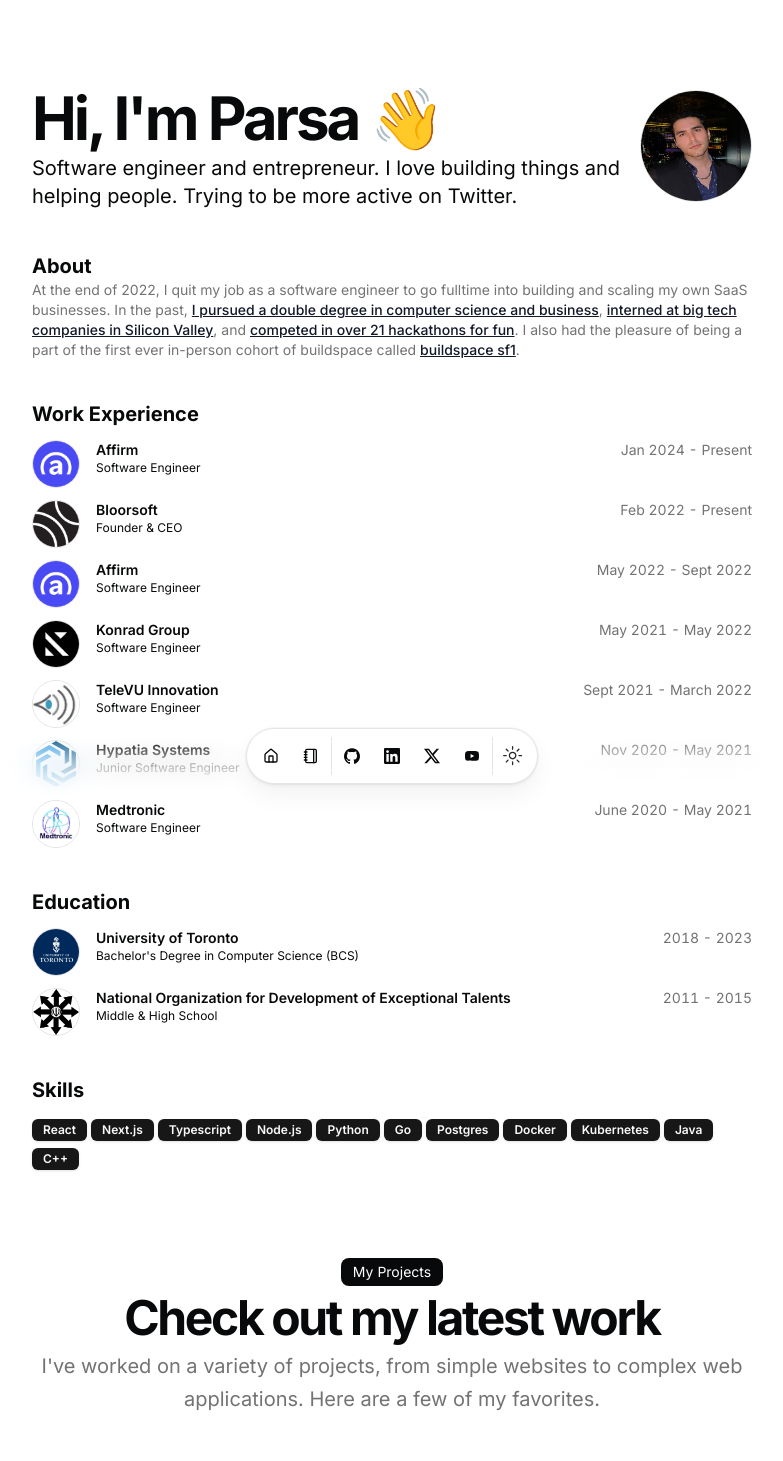
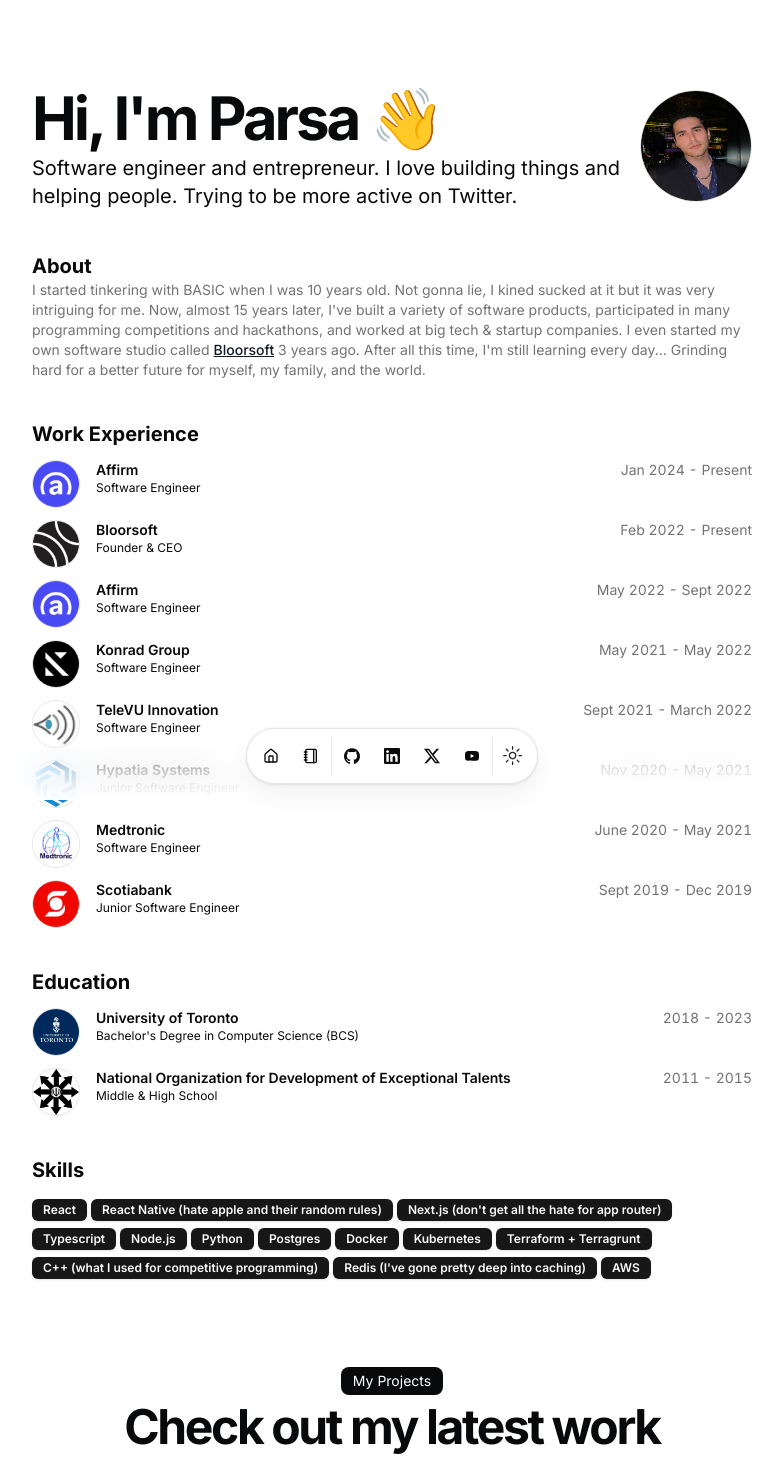
Before and after one commit to parsatajik/blog-v2, a Next.js app: page / in a window 1280 px wide. Shown: the top 1461 px of the page, without its empty margins (248-1031 px from the left). Built offline with nearby package versions, Linux system fonts and the light colour scheme.

Commit message:
added experiences

```diff
--- a/src/app/page.tsx
+++ b/src/app/page.tsx
@@ -69,6 +69,7 @@
                 badges={work.badges}
                 period={`${work.start} - ${work.end ?? "Present"}`}
                 description={work.description}
+                needsMarkdown={work.needsMarkdown ?? false}
               />
             </BlurFade>
           ))}
--- a/src/components/resume-card.tsx
+++ b/src/components/resume-card.tsx
@@ -6,6 +6,7 @@
 import { cn } from "@/lib/utils";
 import { motion } from "framer-motion";
 import { ChevronRightIcon } from "lucide-react";
+import Markdown from "react-markdown";
 import Link from "next/link";
 import React from "react";
 
@@ -18,6 +19,7 @@
   badges?: readonly string[];
   period: string;
   description?: string;
+  needsMarkdown?: boolean;
 }
 export const ResumeCard = ({
   logoUrl,
@@ -28,6 +30,7 @@
   badges,
   period,
   description,
+  needsMarkdown = false,
 }: ResumeCardProps) => {
   const [isExpanded, setIsExpanded] = React.useState(false);
 
@@ -100,7 +103,13 @@
               }}
               className="mt-2 text-xs sm:text-sm"
             >
-              {description}
+              {needsMarkdown ? (
+                <Markdown className="prose text-black max-w-full text-pretty font-sans text-sm dark:prose-invert dark:text-white">
+                  {description}
+                </Markdown>
+              ) : (
+                description
+              )}
             </motion.div>
           )}
         </div>
--- a/src/data/resume.tsx
+++ b/src/data/resume.tsx
@@ -10,20 +10,22 @@
   description:
     "Software engineer and entrepreneur. I love building things and helping people. Trying to be more active on Twitter.",
   summary:
-    "At the end of 2022, I quit my job as a software engineer to go fulltime into building and scaling my own SaaS businesses. In the past, [I pursued a double degree in computer science and business](/#education), [interned at big tech companies in Silicon Valley](https://www.youtube.com/watch?v=d-LJ2e5qKdE), and [competed in over 21 hackathons for fun](/#hackathons). I also had the pleasure of being a part of the first ever in-person cohort of buildspace called [buildspace sf1](https://buildspace.so/sf1).",
+    "I started tinkering with BASIC when I was 10 years old. Not gonna lie, I kined sucked at it but it was very intriguing for me. Now, almost 15 years later, I've built a variety of software products, participated in many programming competitions and hackathons, and worked at big tech & startup companies. I even started my own software studio called [Bloorsoft](https://bloorsoft.com) 3 years ago. After all this time, I'm still learning every day... Grinding hard for a better future for myself, my family, and the world.",
   avatarUrl: "/me2.JPG",
   skills: [
     "React",
-    "Next.js",
+    "React Native (hate apple and their random rules)",
+    "Next.js (don't get all the hate for app router)",
     "Typescript",
     "Node.js",
     "Python",
-    "Go",
     "Postgres",
     "Docker",
     "Kubernetes",
-    "Java",
-    "C++",
+    "Terraform + Terragrunt",
+    "C++ (what I used for competitive programming)",
+    "Redis (I've gone pretty deep into caching)",
+    "AWS",
   ],
   navbar: [
     { href: "/", icon: HomeIcon, label: "Home" },
@@ -80,7 +82,8 @@
       start: "Jan 2024",
       end: "Present",
       description:
-        "Implemented the Bitcoin discreet log contract (DLC) protocol specifications as an open source Typescript SDK. Dockerized all microservices and setup production kubernetes cluster. Architected a data lake using AWS S3 and Athena for historical backtesting of bitcoin trading strategies. Built a mobile app using react native and typescript.",
+        "Migrated all of Affirms infrastructure to Redis engine v7.1 and RedisPy v5, directly contributing to availability and performance optimizations across our whole stack.",
+      needsMarkdown: false,
     },
     {
       company: "Bloorsoft",
@@ -92,7 +95,8 @@
       start: "Feb 2022",
       end: "Present",
       description:
-        "Implemented a custom Kubernetes controller in Go to automate the deployment of MySQL and ProxySQL custom resources in order to enable 2,000+ internal developers to instantly deploy their app databases to production. Wrote several scripts in Go to automate MySQL database failovers while maintaining master-slave replication topologies and keeping Zookeeper nodes consistent with changes.",
+        "Founded [Bloor Software Inc.](https://bloorsoft.com) a boutique software consulting studio with a focus on web development. Lead and recruited teams of developers and designers in order to satisfy the needs of our clients. Networked and negotiated with various potential customers to speed up Bloorsoft’s growth",
+      needsMarkdown: true,
     },
     {
       company: "Affirm",
@@ -104,7 +108,8 @@
       start: "May 2022",
       end: "Sept 2022",
       description:
-        "Co-developed a prototype iOS app with another intern in Swift for the new Splunk Phantom security orchestration product (later publicly demoed and launched at .conf annual conference in Las Vegas). Implemented a realtime service for the iOS app in Django (Python) and C++; serialized data using protobufs transmitted over gRPC resulting in an approximate 500% increase in data throughput.",
+        "Analyzed the current condition of the dependencies of Affirm’s codebase and researched various tools such as Dependabot and Renovate to automate the process of dependency maintenance. Configured Renovate and created a custom Docker image which was self-hosted on Affirm's BuildKite pipelines to generate automatic dependency update PRs and run post upgrade tasks.",
+      needsMarkdown: false,
     },
     {
       company: "Konrad Group",
@@ -116,7 +121,8 @@
       start: "May 2021",
       end: "May 2022",
       description:
-        "Architected and wrote the entire MVP of the GeForce Now Cloud Gaming internal admin and A/B testing dashboard using React, Redux, TypeScript, and Python.",
+        "Developed [Artie](https://www.rbcwealthmanagement.com/en-ca/royal-trust/executor-help), a tool for facilitating executors with estate management. Implemented an internal application for the Royal Bank of Canada to help manage high-value investment clients using Angular, GraphQL, and MongoDB.",
+      needsMarkdown: true,
     },
     {
       company: "TeleVU Innovation",
@@ -128,7 +134,8 @@
       start: "Sept 2021",
       end: "March 2022",
       description:
-        "Built a end-to-end web application as the lead developer in a fast-paced startup environment using React, Node, Express, and PostgreSQL",
+        "Built an end-to-end web application as the lead developer in a fast-paced startup environment using React, Node, Express, and PostgreSQL",
+      needsMarkdown: false,
     },
     {
       company: "Hypatia Systems",
@@ -141,6 +148,7 @@
       end: "May 2021",
       description:
         "Integrated the Hypatia Mathematical System with the TinyMCE editor through the creation of a plugin to facilitate acquiring mathematical input for writing and solving questions",
+      needsMarkdown: false,
     },
     {
       company: "Medtronic",
@@ -151,7 +159,22 @@
       logoUrl: "/medtronic.jpeg",
       start: "June 2020",
       end: "May 2021",
-      description: "",
+      description:
+        "Developed a web application for the Medtronic Diabetes business unit to help manage their sales force. Built a mobile app using React Native and Typescript.",
+      needsMarkdown: false,
+    },
+    {
+      company: "Scotiabank",
+      href: "https://scotiabank.com/",
+      badges: [],
+      location: "Toronto, ON",
+      title: "Junior Software Engineer",
+      logoUrl: "/scotiabank.png",
+      start: "Sept 2019",
+      end: "Dec 2019",
+      description:
+        "Built RequestToPay within the Technology Leadership Initiative program at the University of Toronto under the supervision of Scotiabank. RequestToPay is an android application that is designed to simplify the financial interactions between small businesses and large suppliers.",
+      needsMarkdown: false,
     },
   ],
   education: [
@@ -300,7 +323,7 @@
       dates: "Jan 2025 - Feb 2025",
       location: "San Francisco, CA",
       description:
-        "Nexavision is a startup that is building a platform for creating and managing AI agents. I was brought on to help them with developing their product and scaling their team.",
+        "Helped with Fetchr with developing their auth, permissioning, and order management services. I built their stylist facing dashboard with Next.js, and integrated a variety of features with their React Native app.",
       image: "/fetchr.jpeg",
       mlh: "https://s3.amazonaws.com/logged-assets/trust-badge/2019/mlh-trust-badge-2019-white.svg",
       links: [],
```
Also changed, not shown: public/scotiabank.png (added).
